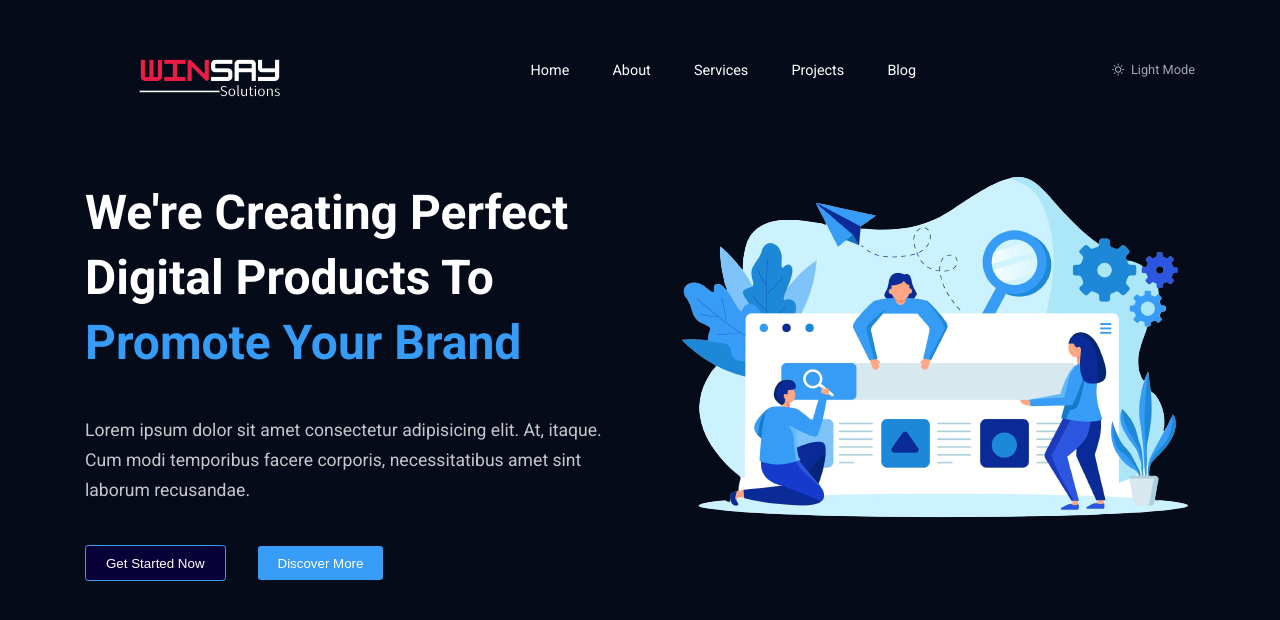
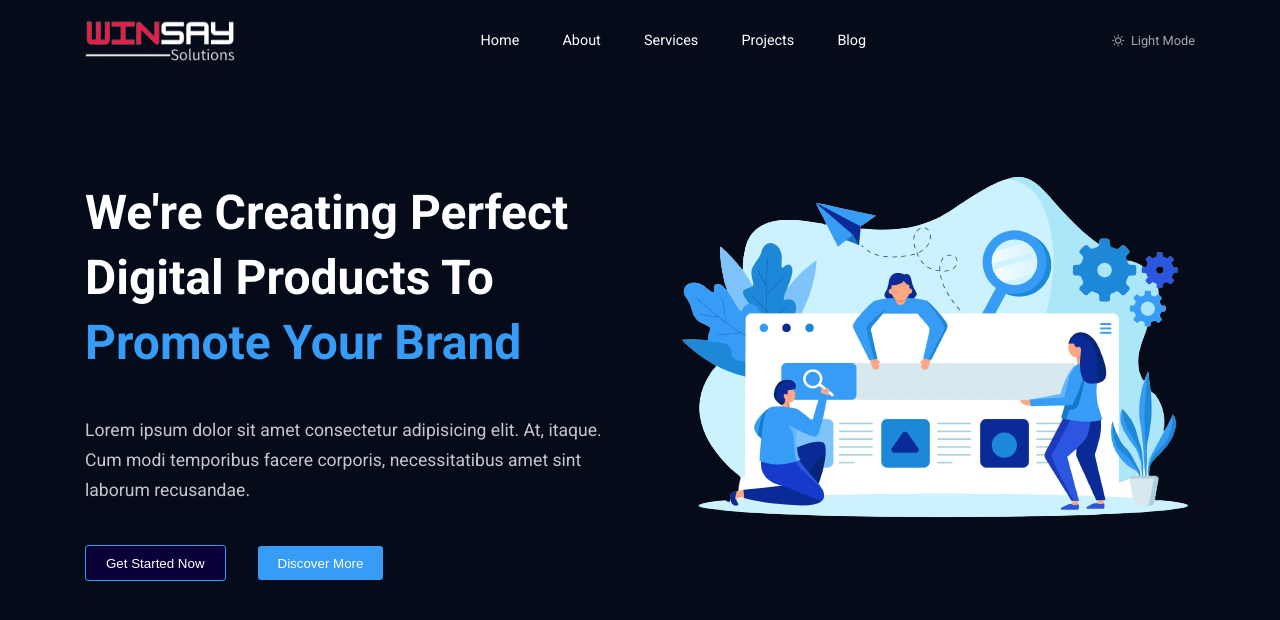
Before and after one commit to UmeenHashel/winsay-website, a React (Create React App) app: page / in a window 1280 px wide. Shown: the top 620 px of the page. Built offline with nearby package versions, Linux system fonts and the light colour scheme.

Commit message:
Did Header Adjustments and Added Services.jsx and services.css

```diff
--- a/src/styles/header.css
+++ b/src/styles/header.css
@@ -16,7 +16,7 @@
 }
 
 .logo_image {
-    width: 250px;
+    width: 150px;
     height: auto;
 }
 
```
Also changed, not shown: src/components/UI/Services.jsx (added, +10 -0 lines), src/assets/logo_light.png, src/styles/services.css (added).
